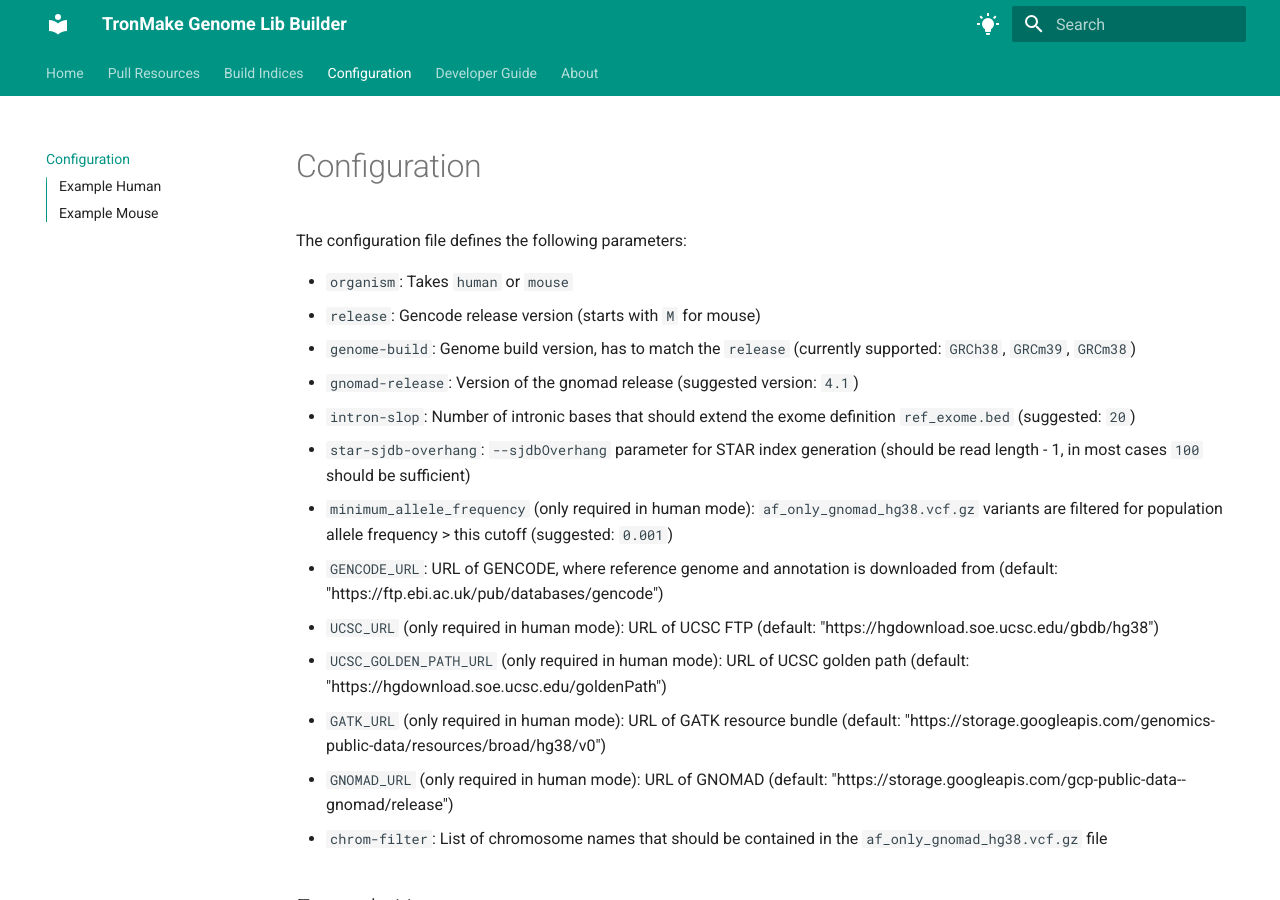
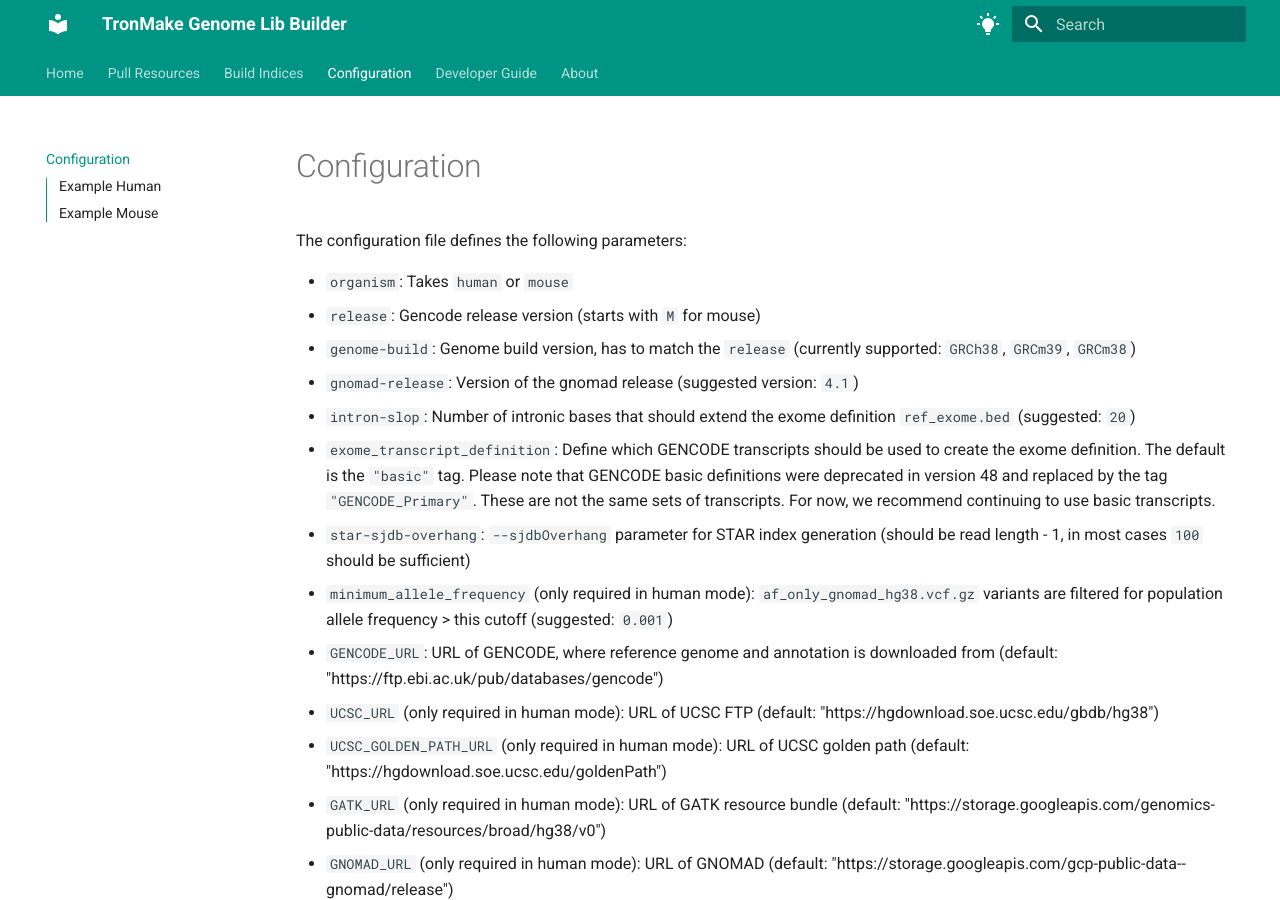
Before and after one commit to TRON-Bioinformatics/oblx, an MkDocs documentation site: the page built from docs/tronmake-genome-lib-builder/docs/configuration.md, in a window 1280 px wide and 900 px high. Built offline with MkDocs 1.6.1 and Material for MkDocs 9.7.7, drawn with Linux system fonts in a browser that asks for light colours.

Commit message:
Push missing changes

```diff
--- a/docs/tronmake-genome-lib-builder/docs/configuration.md
+++ b/docs/tronmake-genome-lib-builder/docs/configuration.md
@@ -7,6 +7,7 @@ The configuration file defines the following parameters:
 * `genome-build`: Genome build version, has to match the `release` (currently supported: `GRCh38`, `GRCm39`, `GRCm38`)
 * `gnomad-release`: Version of the gnomad release (suggested version: `4.1`)
 * `intron-slop`: Number of intronic bases that should extend the exome definition `ref_exome.bed` (suggested: `20`)
+* `exome_transcript_definition`: Define which GENCODE transcripts should be used to create the exome definition. The default is the `"basic"` tag. Please note that GENCODE basic definitions were deprecated in version 48 and replaced by the tag `"GENCODE_Primary"`. These are not the same sets of transcripts. For now, we recommend continuing to use basic transcripts.
 * `star-sjdb-overhang`: `--sjdbOverhang` parameter for STAR index generation (should be read length - 1, in most cases `100` should be sufficient)
 * `minimum_allele_frequency` (only required in human mode): `af_only_gnomad_hg38.vcf.gz` variants are filtered for population allele frequency > this cutoff (suggested: `0.001`)
 * `GENCODE_URL`: URL of GENCODE, where reference genome and annotation is downloaded from (default: "https://ftp.ebi.ac.uk/pub/databases/gencode")
```
